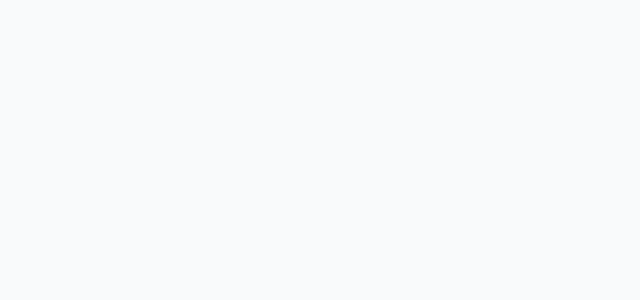
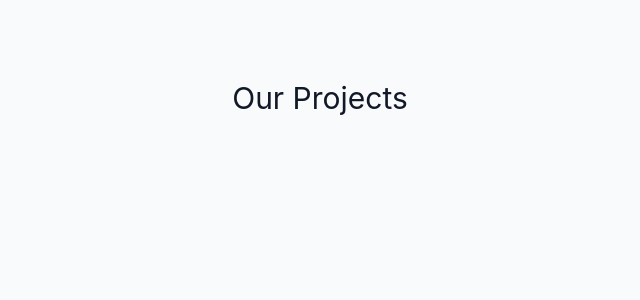
Before and after one commit to WagnerSteffen/aflora-site, a React (Vite) app: page /producoes in a window 1280 px wide. Before the commit this address had no page. Shown: the top 300 px of the page, without its empty margins (320-960 px from the left). Built offline with nearby package versions, Linux system fonts and the light colour scheme; a web font is replaced by a local one.

Commit message:
creation of files and routing

```diff
--- a/src/App.tsx
+++ b/src/App.tsx
@@ -1,18 +1,24 @@
-import { BrowserRouter as Router, Route, Routes } from 'react-router-dom'
-import Home from './pages/Home'
-import Projects from './pages/Projects'
-import About from './pages/About'
+import { BrowserRouter as Router, Route, Routes } from "react-router-dom";
+import Home from "./pages/Home";
+import Projects from "./pages/Projects";
+import About from "./pages/About";
+import Production from "./pages/Production";
+import Photography from "./pages/Photography";
+import Performance from "./pages/Performance";
 
 const App = () => {
   return (
     <Router>
       <Routes>
-        <Route path='/' element={<Home />} />
-        <Route path='/nossosprojetos' element={<Projects />} />
-        <Route path='/sobre' element={<About />} />
+        <Route path="/" element={<Home />} />
+        <Route path="/producoes" element={<Production />} />
+        <Route path="/projetoseoficinas" element={<Projects />} />
+        <Route path="/fotografia" element={<Photography />} />
+        <Route path="/performance" element={<Performance />} />
+        <Route path="/sobre" element={<About />} />
       </Routes>
     </Router>
-  )
-}
+  );
+};
 
-export default App
+export default App;
--- /dev/null
+++ b/src/components/header/Header.tsx
@@ -0,0 +1,46 @@
+import { Link } from "react-router-dom";
+import { Button } from "../ui/button";
+import { Popover, PopoverTrigger, PopoverContent } from "../ui/popover";
+
+const Header = () => {
+  return (
+    <div className="block sm:hidden fixed top-0 left-0 w-full bg-white z-20">
+      <Popover>
+        <PopoverTrigger asChild>
+          <Button className="m-6">☰ Menu</Button>
+        </PopoverTrigger>
+        <PopoverContent className="w-40 p-4">
+          <div className="flex flex-col gap-2">
+            <Link to="/producoes">
+              <Button variant="ghost" className="w-full text-left">
+                Organização de Eventos
+              </Button>
+            </Link>
+            <Link to="/projetoseoficinas">
+              <Button variant="ghost" className="w-full text-left">
+                Projetos e Oficinas
+              </Button>
+            </Link>
+            <Link to="/fotografia">
+              <Button variant="ghost" className="w-full text-left">
+                Fotografia
+              </Button>
+            </Link>
+            <Link to="/performance">
+              <Button variant="ghost" className="w-full text-left">
+                Performance Artística
+              </Button>
+            </Link>
+            <Link to="/sobre">
+              <Button variant="ghost" className="w-full text-left">
+                Conheça o Aflora
+              </Button>
+            </Link>
+          </div>
+        </PopoverContent>
+      </Popover>
+    </div>
+  );
+};
+
+export default Header;
--- a/src/pages/Home.tsx
+++ b/src/pages/Home.tsx
@@ -1,52 +1,9 @@
 import { Link } from "react-router-dom";
 import { Button } from "../components/ui/button";
-import {
-  Popover,
-  PopoverTrigger,
-  PopoverContent,
-} from "../components/ui/popover";
 
 const Home = () => {
   return (
     <div className="relative min-h-screen bg-white text-black">
-      {/* Navigation Bar for small screens */}
-      <div className="block sm:hidden fixed top-0 left-0 w-full bg-white z-20">
-        <Popover>
-          <PopoverTrigger asChild>
-            <Button className="m-6">☰ Menu</Button>
-          </PopoverTrigger>
-          <PopoverContent className="w-40 p-4">
-            <div className="flex flex-col gap-2">
-              <Link to="/producoes">
-                <Button variant="ghost" className="w-full text-left">
-                  Organização de Eventos
-                </Button>
-              </Link>
-              <Link to="/projetoseoficinas">
-                <Button variant="ghost" className="w-full text-left">
-                  Projetos e Oficinas
-                </Button>
-              </Link>
-              <Link to="/fotografia">
-                <Button variant="ghost" className="w-full text-left">
-                  Fotografia
-                </Button>
-              </Link>
-              <Link to="/performance">
-                <Button variant="ghost" className="w-full text-left">
-                  Performance Artística
-                </Button>
-              </Link>
-              <Link to="/sobre">
-                <Button variant="ghost" className="w-full text-left">
-                  Conheça o Aflora
-                </Button>
-              </Link>
-            </div>
-          </PopoverContent>
-        </Popover>
-      </div>
-
       {/* Main Content */}
       <div className="flex flex-col items-center justify-center min-h-screen px-4 pt-16 sm:pt-0">
         {/* Heading */}
@@ -103,15 +60,6 @@ const Home = () => {
             </Button>
           </Link>
         </div>
-        {/* Standard Navigation for larger screens - Removed as per linktr.ee style */}
-        {/* <div className="hidden sm:mt-10 sm:flex gap-4">
-          <Link to="/nossosprojetos">
-            <Button variant="default">Nossos projetos</Button>
-          </Link>
-          <Link to="/sobre">
-            <Button variant="default">Conheça o Aflora</Button>
-          </Link>
-        </div> */}
       </div>
     </div>
   );
--- a/src/pages/Performance.tsx
+++ b/src/pages/Performance.tsx
@@ -0,0 +1,5 @@
+const Performance = () => {
+  return <h1 className="text-center text-3xl mt-20">Our Projects</h1>;
+};
+
+export default Performance;
--- a/src/pages/Photography.tsx
+++ b/src/pages/Photography.tsx
@@ -0,0 +1,5 @@
+const Photography = () => {
+  return <h1 className="text-center text-3xl mt-20">Our Projects</h1>;
+};
+
+export default Photography;
--- a/src/pages/Production.tsx
+++ b/src/pages/Production.tsx
@@ -0,0 +1,5 @@
+const Production = () => {
+  return <h1 className="text-center text-3xl mt-20">Our Projects</h1>;
+};
+
+export default Production;
```
Also changed, not shown: src/components/footer/Footer.tsx (added).
